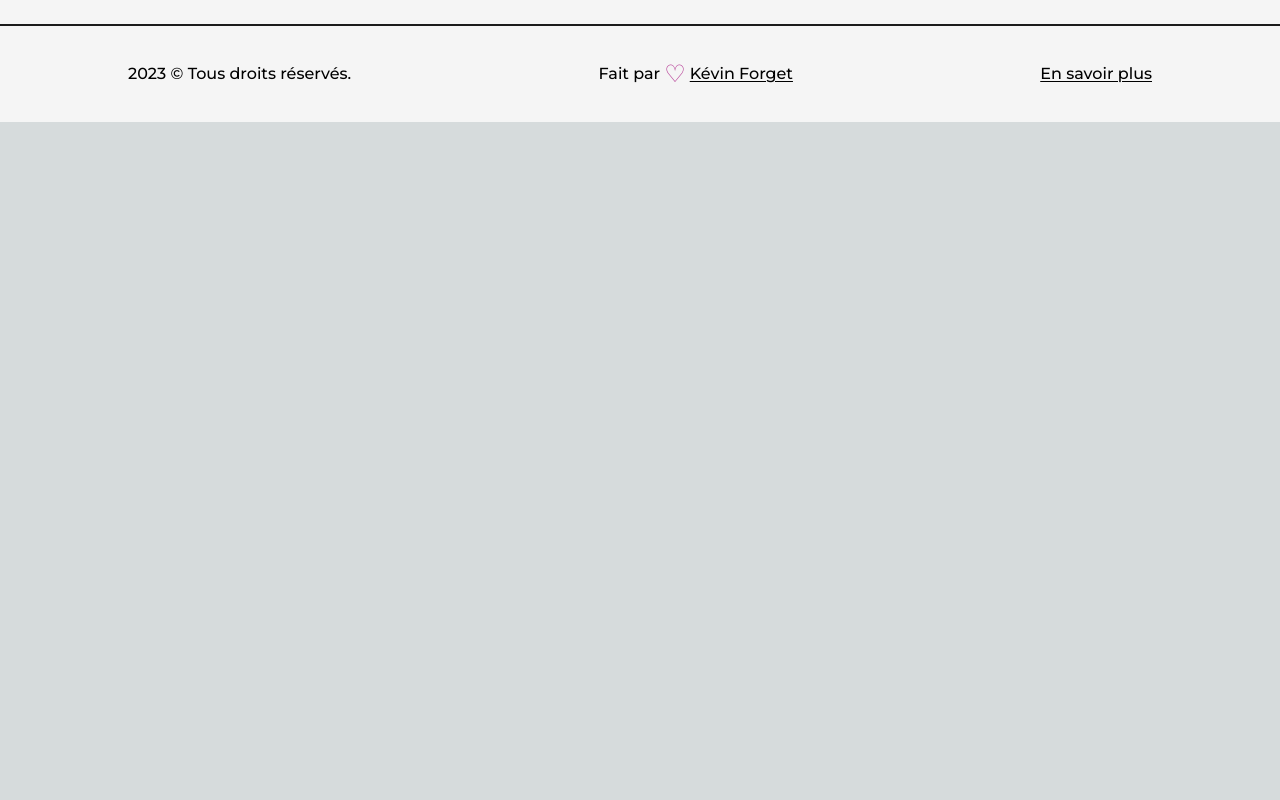
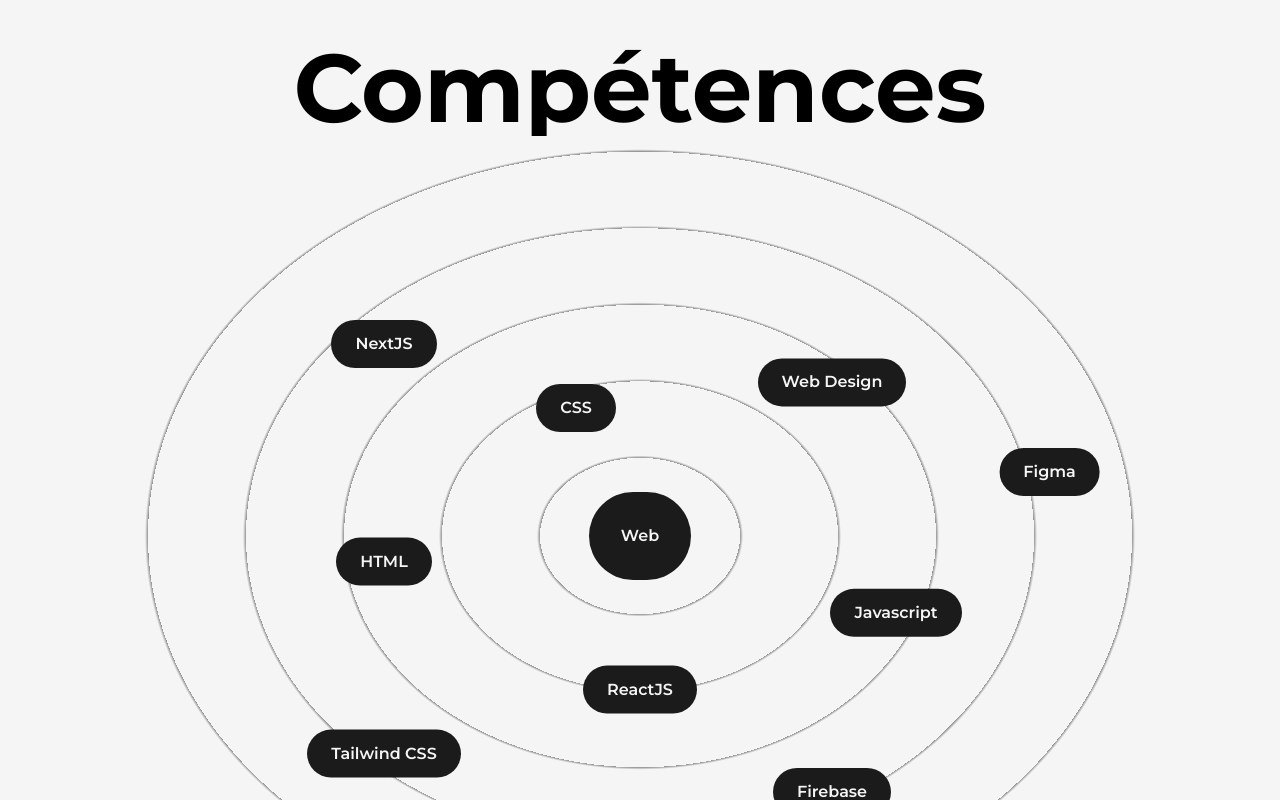
Before and after one commit to Sladriix-dev/portfolio_v2, a Next.js app: page /about in a window 1280 px wide. Shown: the part 1280-2080 px from the top of the page. Before the commit the page ends 1402 px from the top, so only its background shows below. Built offline with nearby package versions, Linux system fonts and the light colour scheme.

Commit message:
ADD Skills component

```diff
--- /dev/null
+++ b/components/Skills.jsx
@@ -0,0 +1,46 @@
+import React from "react";
+import { motion } from "framer-motion";
+
+const Skill = ({ name, x, y }) => {
+  return (
+    <motion.div
+      className="flex items-center justify-center rounded-full font-semibold bg-dark text-light py-3 px-6 shadow-dark cursor-pointer absolute"
+      whileHover={{ scale: 1.05 }}
+      initial={{x:0, y:0}}
+      whileInView={{x:x, y:y}}
+      transition={{duration: 1.5}}
+      viewport={{once: true}}
+    >
+      {name}
+    </motion.div>
+  );
+};
+
+const Skills = () => {
+  return (
+    <>
+      <h2 className="font-bold text-8xl mt-36 w-full text-center">
+        Compétences
+      </h2>
+      <div className="w-full h-screen relative flex items-center justify-center rounded-full bg-circularLight">
+        <motion.div
+          className="flex items-center justify-center rounded-full font-semibold bg-dark text-light p-8 shadow-dark cursor-pointer"
+          whileHover={{ scale: 1.05 }}
+        >
+          Web
+        </motion.div>
+        <Skill name="HTML" x="-20vw" y="2vw" />
+        <Skill name="CSS" x="-5vw" y="-10vw" />
+        <Skill name="Javascript" x="20vw" y="6vw" />
+        <Skill name="ReactJS" x="0vw" y="12vw" />
+        <Skill name="NextJS" x="-20vw" y="-15vw" />
+        <Skill name="Web Design" x="15vw" y="-12vw" />
+        <Skill name="Figma" x="32vw" y="-5vw" />
+        <Skill name="Firebase" x="15vw" y="20vw" />
+        <Skill name="Tailwind CSS" x="-20vw" y="17vw" />
+      </div>
+    </>
+  );
+};
+
+export default Skills;
--- a/pages/about.js
+++ b/pages/about.js
@@ -5,6 +5,7 @@
 import React, { useEffect, useRef } from "react";
 import profilePic from "../public/assets/profilePic2.jpg";
 import { useInView, useMotionValue, useSpring } from "framer-motion";
+import Skills from "@/components/Skills";
 
 const AnimatedNumbers = ({value}) => {
     const ref = useRef(null)
@@ -104,6 +105,7 @@
               </div>
             </div>
           </div>
+          <Skills />
         </Layout>
       </main>
     </>
--- a/tailwind.config.js
+++ b/tailwind.config.js
@@ -21,6 +21,9 @@
       },
       animation: {
         'spin-slow': 'spin 8s linear infinite',
+      },
+      backgroundImage:{
+        circularLight: 'repeating-radial-gradient(rgba(0,0,0,0.4) 2px, #f5f5f5 5px, #f5f5f5 100px);'
       }
     },
   },
```
